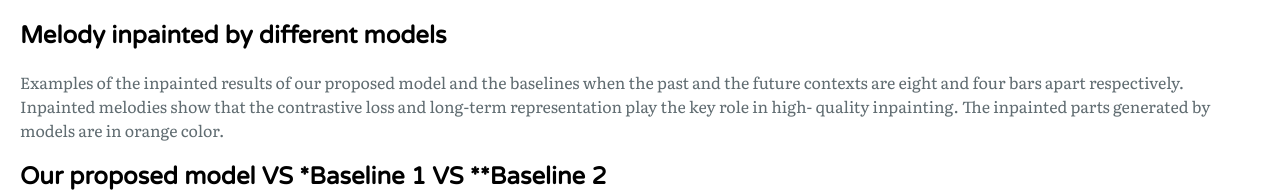
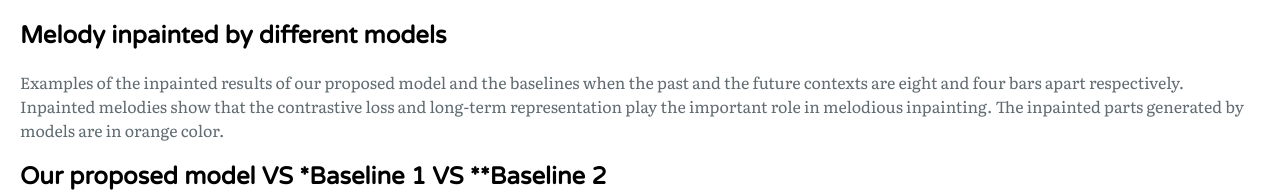
Before and after one commit to SqWei17/inpaint_demo_page, a plain HTML site: page index.html in a window 1280 px wide. Shown: the part 295-487 px from the top of the page. Drawn offline with nearby package versions, Linux system fonts and the light colour scheme.

Commit message:
Update index.html

```diff
--- a/index.html
+++ b/index.html
@@ -25,7 +25,7 @@
     <section id="inpainted-music">
       <h2>Melody inpainted by different models</h2>
       <p>Examples of the inpainted results of our proposed model and the baselines when the past and the future contexts are
-        eight and four bars apart respectively. Inpainted melodies show that the contrastive loss and long-term representation play the key role in high- quality inpainting. The inpainted parts generated by models are in orange color.</p>
+        eight and four bars apart respectively. Inpainted melodies show that the contrastive loss and long-term representation play the important role in melodious inpainting. The inpainted parts generated by models are in orange color.</p>
 
       <section id="Demos in the original paper">
         <h2>Our proposed model VS *Baseline 1 VS **Baseline 2 </h2>
```
